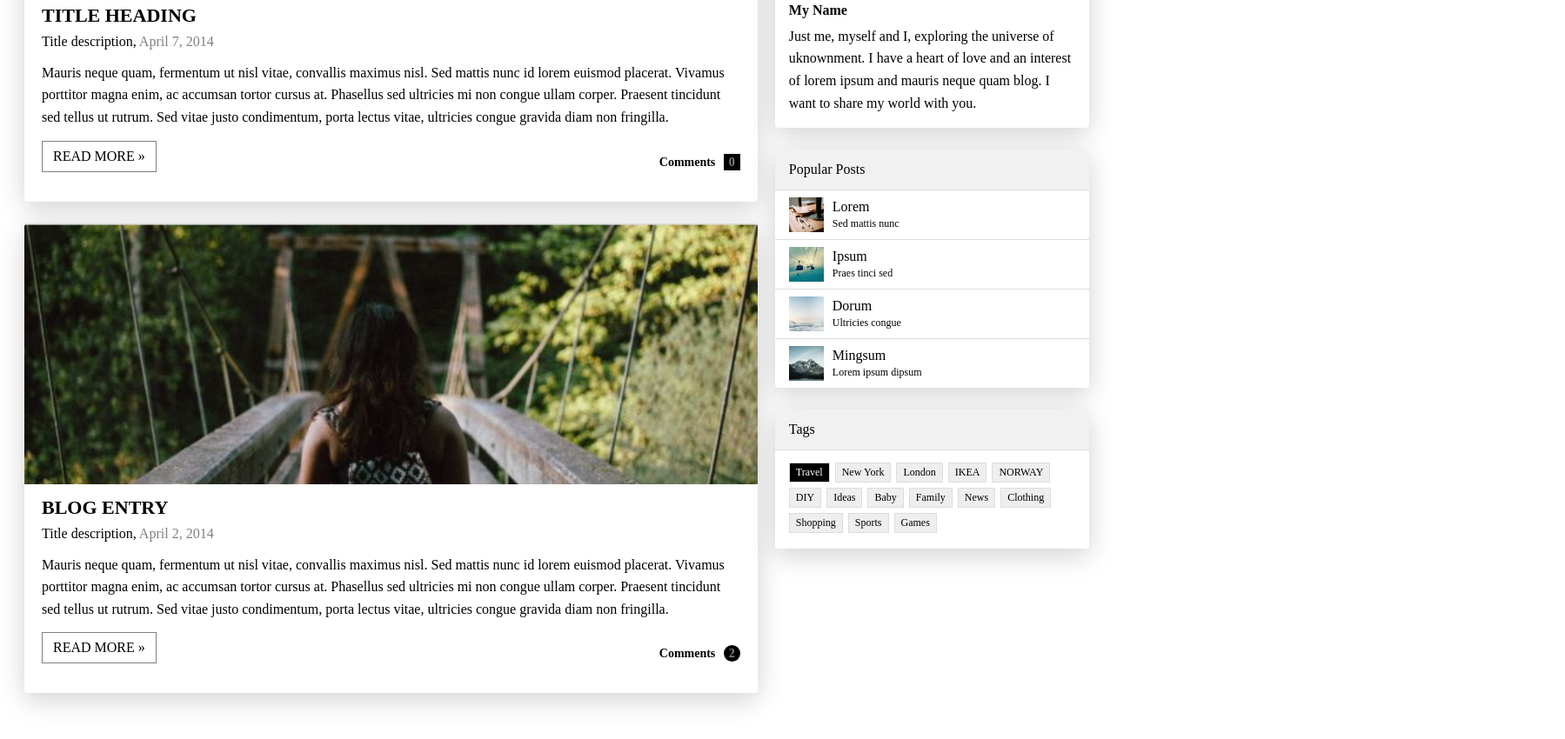
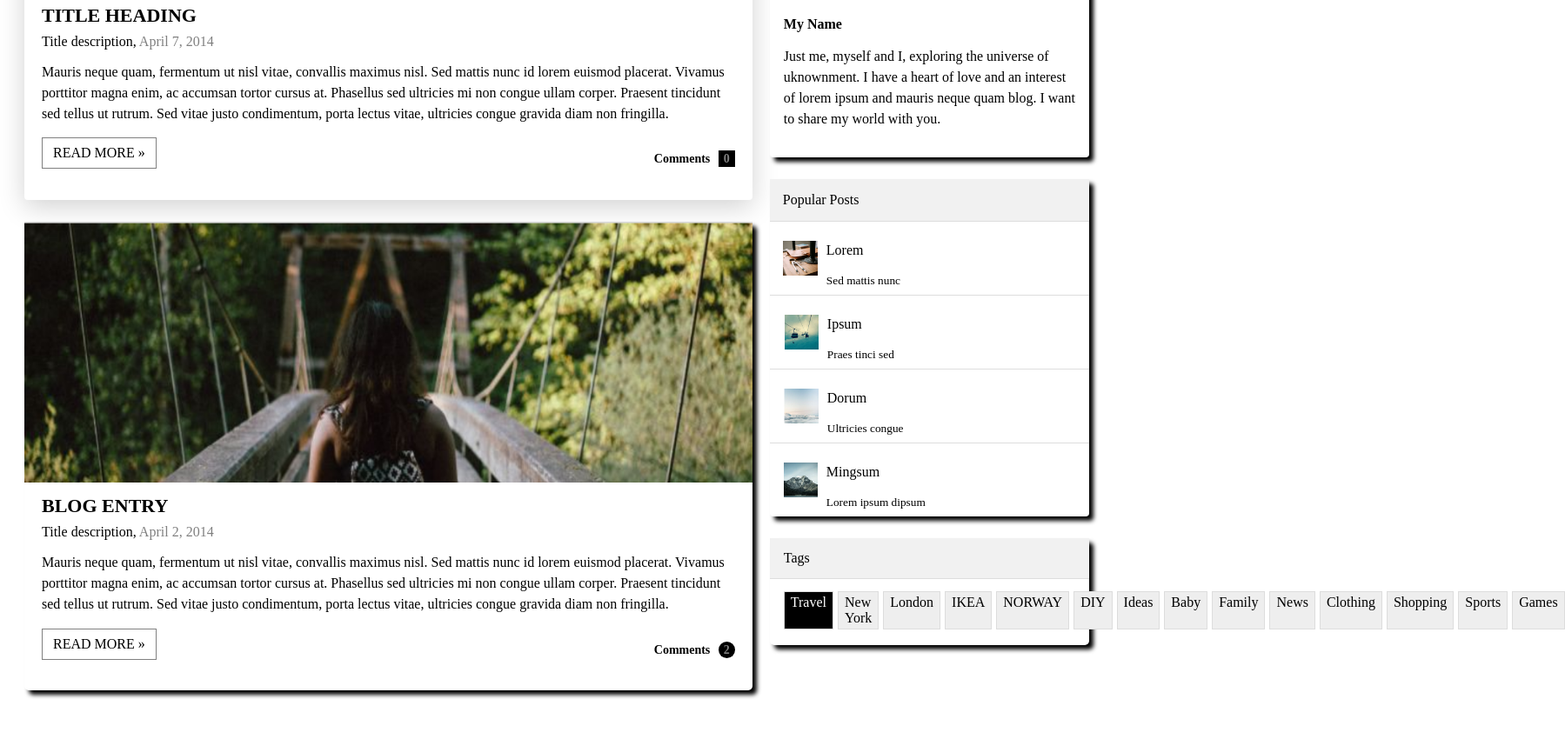
Before and after one commit to karimovmuhamadali91-arch/home-work-15, a plain HTML site: page index1.html in a window 1280 px wide. Shown: the part 459-1309 px from the top of the page at 87% size, 1799 px wide, since content can reach past the window. Drawn offline with Linux system fonts and the light colour scheme.

Commit message:
qarib wid

```diff
--- a/style.css
+++ b/style.css
@@ -27,14 +27,12 @@
     background-color: white;
     box-shadow: 0 8px 30px rgba(0, 0, 0, 0.18);
     border-radius: 4px;
-    overflow: hidden;
     margin-bottom: 25px;
 }
 
 .box4 img {
     width: 100%;
     height: 300px;
-    object-fit: cover;
     display: block;
 }
 
@@ -44,7 +42,6 @@
 
 .box5 h1 {
     font-size: 22px;
-    font-weight: bold;
     margin: 0 0 8px;
 }
 
@@ -64,22 +61,18 @@
 
 .box6 h4 {
     font-size: 14px;
-    font-weight: bold;
-    margin: 0;
 }
 
 .box7 {
     background-color: white;
-    box-shadow: 0 8px 30px rgba(0, 0, 0, 0.18);
-    border-radius: 4px;
-    overflow: hidden;
+    box-shadow: 5px 5px 5px;
+    border-radius: 5px;
     margin-bottom: 25px;
 }
 
 .box7 img {
     width: 100%;
     height: 300px;
-    object-fit: cover;
     display: block;
 }
 
@@ -89,7 +82,6 @@
 
 .box8 h1 {
     font-size: 22px;
-    font-weight: bold;
     margin: 0 0 8px;
 }
 
@@ -109,8 +101,6 @@
 
 .box9 h4 {
     font-size: 14px;
-    font-weight: bold;
-    margin: 0;
 }
 
 .box10 {
@@ -119,16 +109,14 @@
 
 .box11 {
     background-color: white;
-    box-shadow: 0 8px 30px rgba(0, 0, 0, 0.18);
+    box-shadow: 5px 5px 5px;
     border-radius: 4px;
-    overflow: hidden;
     margin-bottom: 25px;
 }
 
 .box11 img {
     width: 100%;
     height: 300px;
-    object-fit: cover;
     display: block;
 }
 
@@ -138,49 +126,36 @@
 
 .box12 h3 {
     font-size: 16px;
-    font-weight: bold;
-    margin: 0 0 8px;
 }
 
 .box12 p {
-    margin: 0;
-    line-height: 1.6;
+    line-height: 1.5;
 }
 
 .box13 {
     background-color: white;
-    box-shadow: 0 8px 30px rgba(0, 0, 0, 0.18);
+    box-shadow: 5px 5px 5px;
     border-radius: 4px;
-    overflow: hidden;
     margin-bottom: 25px;
 }
 
 .box14 {
-    background-color: #f1f1f1;
-    padding: 14px 16px;
-    border-bottom: 1px solid #ddd;
+    background-color: rgb(241, 241, 241);
+    padding: 15px 15px;
+    border-bottom: 1px solid rgb(221, 221, 221);
 }
 
 .box15 {
     display: flex;
     align-items: center;
     gap: 10px;
-    padding: 8px 16px;
-    border-bottom: 1px solid #ddd;
+    padding: 8px 15px;
+    border-bottom: 1px solid rgb(221, 221, 221);
 }
 
 .box15 img {
     width: 40px;
     height: 40px;
-    object-fit: cover;
-}
-
-.box15 p {
-    margin: 0;
-}
-
-.box15 small {
-    font-size: 12px;
 }
 
 .box16 {
@@ -188,21 +163,12 @@
     align-items: center;
     gap: 10px;
     padding: 8px 16px;
-    border-bottom: 1px solid #ddd;
+    border-bottom: 1px solid rgb(221, 221, 221);
 }
 
 .box16 img {
     width: 40px;
     height: 40px;
-    object-fit: cover;
-}
-
-.box16 p {
-    margin: 0;
-}
-
-.box16 small {
-    font-size: 12px;
 }
 
 .box17 {
@@ -210,69 +176,48 @@
     align-items: center;
     gap: 10px;
     padding: 8px 16px;
-    border-bottom: 1px solid #ddd;
+    border-bottom: 1px solid rgb(221, 221, 221);
 }
 
 .box17 img {
     width: 40px;
     height: 40px;
-    object-fit: cover;
-}
-
-.box17 p {
-    margin: 0;
-}
-
-.box17 small {
-    font-size: 12px;
 }
 
 .box18 {
     display: flex;
     align-items: center;
     gap: 10px;
-    padding: 8px 16px;
+    padding: 8px 15px;
 }
 
 .box18 img {
     width: 40px;
     height: 40px;
-    object-fit: cover;
-}
-
-.box18 p {
-    margin: 0;
-}
-
-.box18 small {
-    font-size: 12px;
 }
 
 .box19 {
     background-color: white;
-    box-shadow: 0 8px 30px rgba(0, 0, 0, 0.18);
-    border-radius: 4px;
-    overflow: hidden;
+    box-shadow: 5px 5px 5px;
+    border-radius: 5px;
     margin-bottom: 25px;
 }
 
 .box20 {
-    background-color: #f1f1f1;
+    background-color: rgb(241, 241, 241);
     padding: 14px 16px;
-    border-bottom: 1px solid #ddd;
+    border-bottom: 1px solid rgb(221, 221, 221);
 }
 
 .box21 {
     padding: 14px 16px 18px;
     display: flex;
-    flex-wrap: wrap;
-    gap: 6px;
+    gap: 5px;
 }
 
 .box21 span {
-    font-size: 12px;
-    background-color: #eee;
-    border: 1px solid #ddd;
+    background-color: rgb(238, 238, 238);
+    border: 1px solid rgb(221, 221, 221);
     padding: 3px 7px;
 }
 
@@ -282,13 +227,12 @@
 }
 
 .dv1 {
-    line-height: 1.6;
+    line-height: 1.5;
 }
 
 .dv2 {
     border: 1px solid gray;
     padding: 8px 12px;
-    margin: 0;
 }
 
 .dv3 {
```
